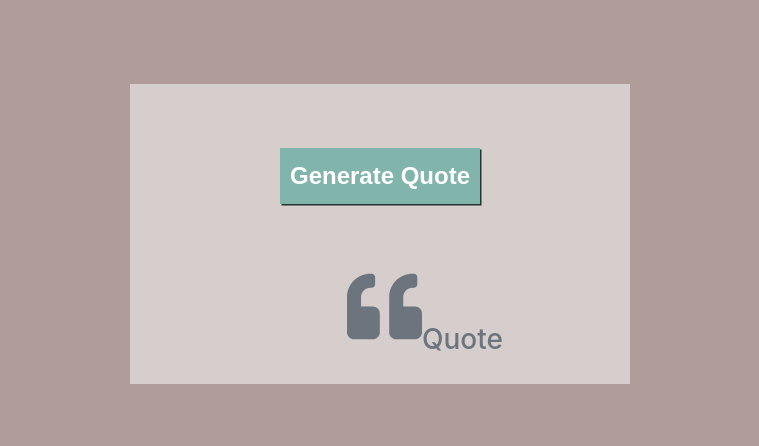
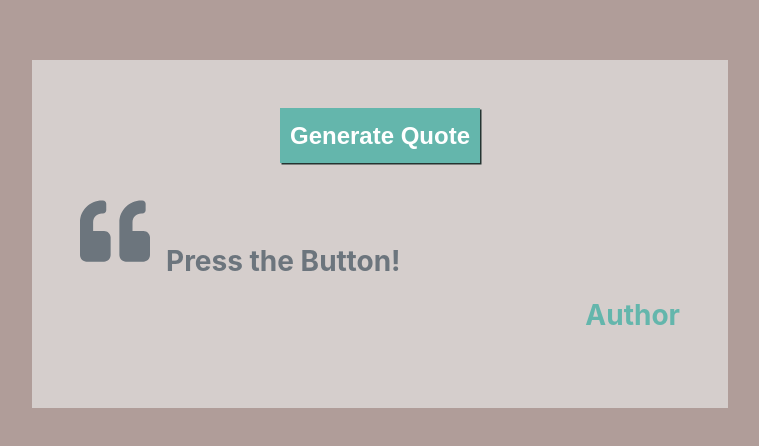
Before and after one commit to 0125jinlee/SmallJSProjects, a React (Create React App) app: page / in a window 1280 px wide. Shown: the part 166-612 px from the top of the page, without its empty margins (260-1019 px from the left). Built offline with nearby package versions, Linux system fonts and the light colour scheme.

Commit message:
3. Random Quotes Done

```diff
--- a/src/App.css
+++ b/src/App.css
@@ -11,26 +11,22 @@
   text-align: center;
   background-color: rgb(213, 206, 204);
   height: auto;
-  width: 500px;
+  width: 600px;
   margin-left: auto;
   margin-right: auto;
+  padding: 3rem;
 }
 
 .Main button {
-  margin-top: 4rem;
-  margin-bottom: 2rem;
   width: 200px;
-  height: 56px;
-  background-color: rgb(129, 181, 171);
+  height: 55px;
+  background-color: #64b6ac;
   border: 0;
   box-shadow: rgb(37, 52, 49) 1.5px 1.5px;
   color: white;
   font-size: 1.5rem;
-  font-weight: 600;
+  font-weight: 550;
   cursor: pointer;
-  transition: color 0.15s ease-in-out, background-color 0.15s ease-in-out,
-    border-color rgb(76, 105, 99) 0.15s ease-in-out,
-    box-shadow 0.15s ease-in-out;
 }
 
 .Main button:hover {
@@ -38,20 +34,28 @@
   background-color: rgb(176, 157, 153);
 }
 
-.QuoteBox {
-  width: 590px;
-  height: auto;
-}
-
 h3 {
   color: #6c757d;
   font-size: 1.75rem;
-  font-weight: 500;
 }
 
 .QuoteIcon {
-  width: 75px;
-  height: 85px;
+  margin-right: 1rem;
+  width: 70px;
+  height: 80px;
   color: #6c757d;
-  display: inline;
 }
+
+.QuoteBox {
+  text-align: left;
+}
+
+.Quote {
+  line-height: 1.5;
+}
+
+.Author {
+  margin-top: 1rem;
+  text-align: right;
+  color: #64b6ac;
+}
--- a/src/App.js
+++ b/src/App.js
@@ -3,12 +3,55 @@ import React, { useState } from "react";
 import "./App.css";
 
 const App = () => {
+  const [clicked, setClicked] = useState(false);
+  const [quote, setQuote] = useState("");
+  const [author, setAuthor] = useState("");
+
+  const quotes = [
+    {
+      quote:
+        "Life is too short and sweet to be spent by cribbing and complaining about things. Here are some random quotes about the most wonderful gift that we've got",
+      author: " Life",
+    },
+    {
+      quote:
+        "Humor is richly rewarding to the person who employs it. It has some value in gaining and holding attention. But it has no persuasive value at all",
+      author: "John Kenneth Galbraith",
+    },
+    {
+      quote:
+        "God save me from my friends. I can protect myself from my enemies.",
+      author: "Claude Louis Hector de Villars ",
+    },
+    {
+      quote: "The price of anything is the amount of life you exchange for it.",
+      author: "David Thoreau",
+    },
+    {
+      quote:
+        "Life is like a landscape. You live in the midst of it but can describe it only from the vantage point of distance. ",
+      author: "Charles Lindbergh",
+    },
+    {
+      quote:
+        "A critic is someone who never actually goes to the battle, yet who afterwards comes out shooting the wounded.",
+      author: " Tyne Daly",
+    },
+  ];
+
+  const clickHandler = () => {
+    let randomNumber = Math.floor(Math.random() * quotes.length);
+    setClicked(true);
+    setQuote(quotes[randomNumber].quote);
+    setAuthor(quotes[randomNumber].author);
+  };
+
   return (
     <div className="App">
       <div className="Main">
-        <button>Generate Quote</button>
-        <h3 className="QuoteBox">
-          <span>
+        <button onClick={clickHandler}>Generate Quote</button>
+        <div className="QuoteBox">
+          <h3>
             <svg
               className="QuoteIcon"
               aria-hidden="true"
@@ -24,9 +67,12 @@ const App = () => {
                 d="M 464 256 h -80 v -64 c 0 -35.3 28.7 -64 64 -64 h 8 c 13.3 0 24 -10.7 24 -24 V 56 c 0 -13.3 -10.7 -24 -24 -24 h -8 c -88.4 0 -160 71.6 -160 160 v 240 c 0 26.5 21.5 48 48 48 h 128 c 26.5 0 48 -21.5 48 -48 V 304 c 0 -26.5 -21.5 -48 -48 -48 Z m -288 0 H 96 v -64 c 0 -35.3 28.7 -64 64 -64 h 8 c 13.3 0 24 -10.7 24 -24 V 56 c 0 -13.3 -10.7 -24 -24 -24 h -8 C 71.6 32 0 103.6 0 192 v 240 c 0 26.5 21.5 48 48 48 h 128 c 26.5 0 48 -21.5 48 -48 V 304 c 0 -26.5 -21.5 -48 -48 -48 Z"
               ></path>
             </svg>
-          </span>
-          <span>Quote</span>
-        </h3>
+            <span className="Quote">
+              {clicked ? quote : "Press the Button!"}
+            </span>
+            <div className="Author">{clicked ? "-" + author : "Author"}</div>
+          </h3>
+        </div>
       </div>
     </div>
   );
--- a/src/reportWebVitals.js
+++ b/src/reportWebVitals.js
@@ -1,6 +1,6 @@
-const reportWebVitals = onPerfEntry => {
+const reportWebVitals = (onPerfEntry) => {
   if (onPerfEntry && onPerfEntry instanceof Function) {
-    import('web-vitals').then(({ getCLS, getFID, getFCP, getLCP, getTTFB }) => {
+    import("web-vitals").then(({ getCLS, getFID, getFCP, getLCP, getTTFB }) => {
       getCLS(onPerfEntry);
       getFID(onPerfEntry);
       getFCP(onPerfEntry);
```
Also changed, not shown: 1 other file (tests, documents, lock files or other folders).
